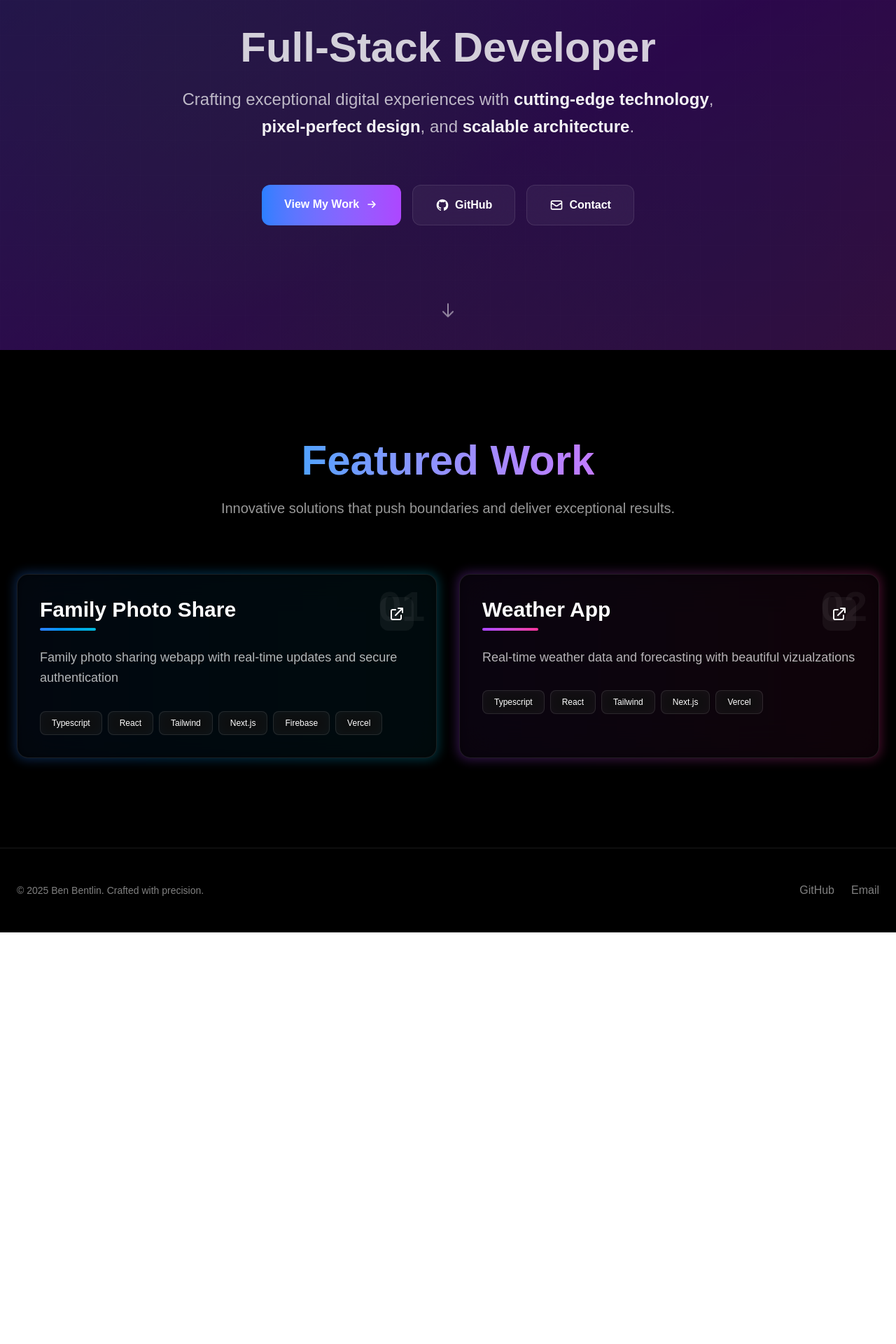
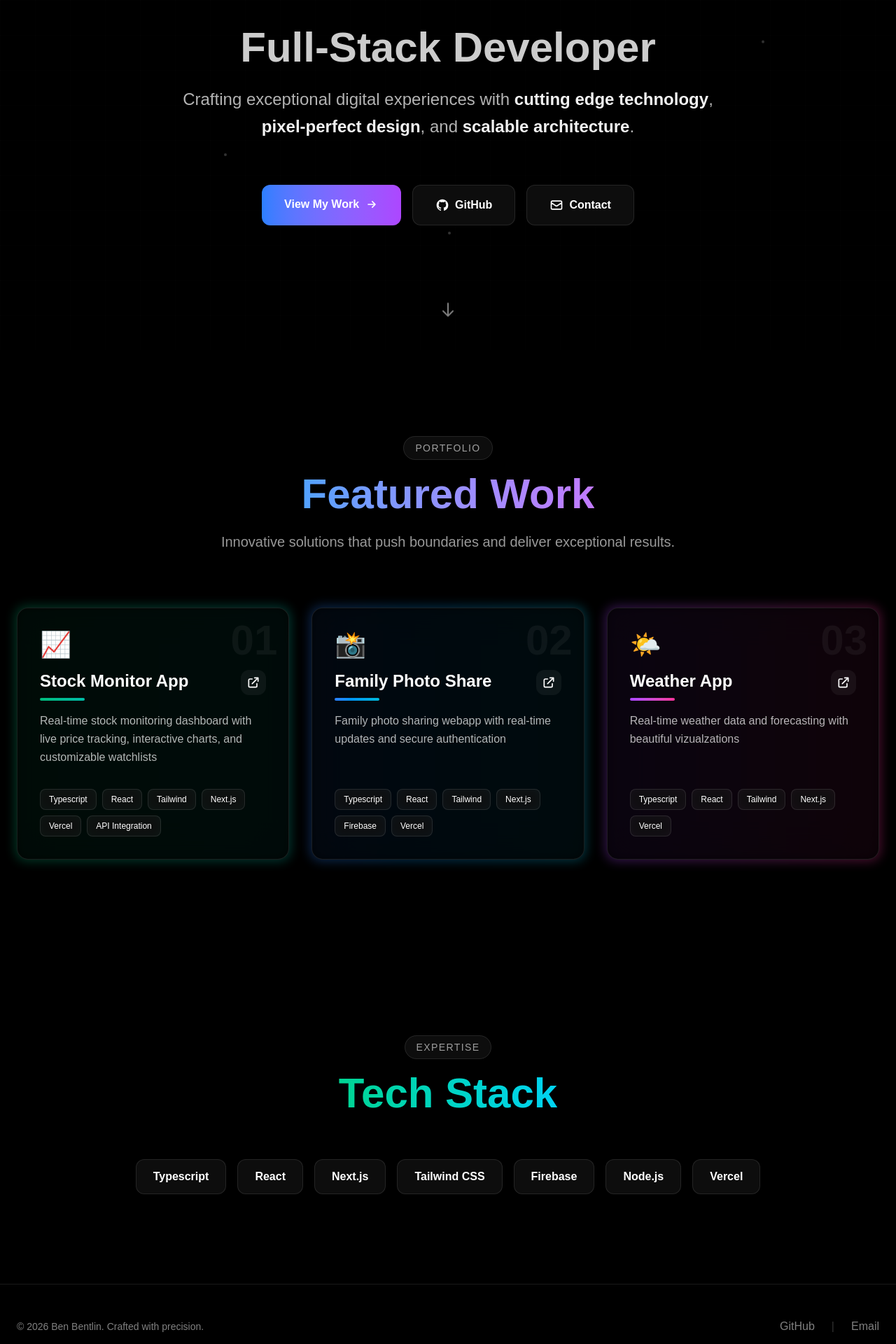
Before and after one commit to bbentlin/portfolio-website, a Next.js app: page / in a window 1280 px wide. Shown: the part 300-2220 px from the top of the page at 70% size. Before the commit the page ends 1632 px from the top, so only its background shows below. Built offline with nearby package versions, Linux system fonts and the light colour scheme.

Commit message:
Enhance Home page with mouse tracking, improved layout, and new tech stack section

```diff
--- a/src/app/page.tsx
+++ b/src/app/page.tsx
@@ -1,14 +1,14 @@
 "use client";
 
 import Image from "next/image";
-import { useEffect, useState } from "react";
+import { useEffect, useState, useRef } from "react";
 
 export default function Home() {
   const [showScrollIndicator, setShowScrollIndicator] = useState(true);
+  const [mousePos, setMousePos] = useState({ x: 0, y: 0 });
 
   useEffect(() => {
     const handleScroll = () => {
-      // Hide the indicator after scrolling down 100 pixels
       if (window.scrollY > 100) {
         setShowScrollIndicator(false);
       } else {
@@ -16,17 +16,35 @@ export default function Home() {
       }
     };
 
+    const handleMouseMove = (e: MouseEvent) => {
+      setMousePos({ x: e.clientX, y: e.clientY });
+    };
+
     window.addEventListener("scroll", handleScroll);
-    return () => window.removeEventListener("scroll", handleScroll);
+    window.addEventListener("mousemove", handleMouseMove);
+    return () => {
+      window.removeEventListener("scroll", handleScroll);
+      window.removeEventListener("mousemove", handleMouseMove);
+    };
   }, []);
 
   const projects = [
+    {
+      title: "Stock Monitor App",
+      description:
+        "Real-time stock monitoring dashboard with live price tracking, interactive charts, and customizable watchlists",
+      link: "https://stock-monitor-app-two.vercel.app",
+      tags: ["Typescript", "React", "Tailwind", "Next.js", "Vercel", "API Integration"],
+      gradient: "from-emerald-500 to-teal-500",
+      icon: "📈",
+    },
     {
       title: "Family Photo Share",
       description: "Family photo sharing webapp with real-time updates and secure authentication",
       link: "https://family-photo-share-d2e8.vercel.app",
       tags: ["Typescript", "React", "Tailwind", "Next.js", "Firebase", "Vercel"],
       gradient: "from-blue-500 to-cyan-500",
+      icon: "📸",
     },
     {
       title: "Weather App",
@@ -34,28 +52,78 @@ export default function Home() {
       link: "https://weather-app-three-kohl-98.vercel.app",
       tags: ["Typescript", "React","Tailwind", "Next.js", "Vercel"],
       gradient: "from-purple-500 to-pink-500",
+      icon: "🌤️",
     },
+  ];
+
+  const techStack = [
+    { name: "Typescript", color: "from-blue-400 to-blue-600" },
+    { name: "React", color: "from-cyan-400 to-cyan-600" },
+    { name: "Next.js", color: "from-gray-400 to-gray-600" },
+    { name: "Tailwind CSS", color: "from-teal-400 to-teal-600" },
+    { name: "Firebase", color: "from-yellow-400 to-orange-500" },
+    { name: "Node.js", color: "from-green-400 to-green-600" },
+    { name: "Vercel", color: "from-white/80 to-gray-400" },
   ];
 
   return (
     <div className="min-h-screen bg-black text-white overflow-hidden">
+      {/* Mouse follow glow */}
+      <div
+        className="fixed w-96 h-96 rounded-full pointer-events-none z-0 transition-transform duration-300 ease-out"
+        style={{
+          background:
+            "radial-gradient(circle, rgba(139, 92, 246, 0.15), transparent 70%)",
+          left: mousePos.x - 192,
+          top: mousePos.y - 192,
+        }}
+      />
+
       {/* Animated mesh gradient background */}
-      <div className="fixed inset-0 opacity-30">
+      <div className="fixed inset-0 opacity-0">
         <div className="absolute inset-0 bg-gradient-to-br from-blue-600 via-purple-600 to-pink-600 animate-gradient"></div>
-        <div className="absolute inset-0" style={{
-          backgroundImage: `radial-gradient(circle at 20% 50%, rgba(120, 119, 198, 0.3), transparent 50%),
-                            radial-gradient(circle at 80% 80%, rgba(74, 86, 226, 0.3), transparent 50%),
-                            radial-gradient(circle at 40% 80%, rgba(72, 187, 120, 0.2), transparent 50%)`
-        }}></div>
+        <div
+          className="absolute inset-0"
+          style={{
+            backgroundImage: `radial-gradient(circle at 20% 50%, rgba(120, 119, 198, 0.3), transparent 50%),
+                              radial-gradient(circle at 80% 80%, rgba(74, 86, 226, 0.3), transparent 50%),
+                              radial-gradient(circle at 40% 80%, rgba(72, 187, 120, 0.2), transparent 50%)`,
+          }}
+        ></div>
       </div>
 
       {/* Grid overlay */}
-      <div className="fixed inset-0 opacity-10 pointer-events-none"
+      <div
+        className="fixed inset-0 opacity-10 pointer-events-none"
         style={{
-          backgroundImage: 'linear-gradient(rgba(255,255,255,0.1) 1px, transparent 1px), linear-gradient(90deg, rgba(255,255,255,0.1) 1px, transparent 1px)',
-          backgroundSize: '50px 50px'
+          backgroundImage:
+            "linear-gradient(rgba(255,255,255,0.1) 1px, transparent 1px), linear-gradient(90deg, rgba(255,255,255,0.1) 1px, transparent 1px)",
+          backgroundSize: "50px 50px",
         }}
       ></div>
+
+      {/* Floating particles */}
+      <div className="fixed inset-0 pointer-events-none overflow-hidden">
+        {[
+          { left: "10%", top: "20%" },
+          { left: "70%", top: "10%" },
+          { left: "25%", top: "65%" },
+          { left: "85%", top: "45%" },
+          { left: "50%", top: "80%" },
+          { left: "40%", top: "30%" },
+        ].map((pos, i) => (
+          <div
+            key={i}
+            className="absolute w-1 h-1 bg-white/20 rounded-full animate-float"
+            style={{
+              left: pos.left,
+              top: pos.top,
+              animationDelay: `${i * 0.7}s`,
+              animationDuration: `${3 + i * 0.5}s`,
+            }}
+          />
+        ))}
+      </div>
 
       {/* Hero Section */}
       <section className="relative min-h-screen flex items-center justify-center px-6">
@@ -68,9 +136,9 @@ export default function Home() {
             </span>
           </div>
 
-          {/* Main heading with text animation */}
+          {/* Main heading */}
           <h1 className="text-6xl sm:text-8xl font-black mb-6 leading-tight">
-            <span className="block bg-gradient-to-r from-blue-400 via-purple-400 to-pink-400 bg-clip-text text-transparent animate-gradient-x">
+            <span className="block bg-gradient-to-r from-blue-400 via-purple-400  to-pink-400 bg-clip-text text-transparent animate-gradient-x">
               Ben Bentlin
             </span>
             <span className="block text-4xl sm:text-6xl mt-4 text-white/80">
@@ -80,9 +148,21 @@ export default function Home() {
 
           <p className="text-xl sm:text-2xl text-white/70 max-w-3xl mx-auto leading-relaxed">
             Crafting exceptional digital experiences with
-            <span className="text-white/95 font-semibold"> cutting-edge technology</span>,
-            <span className="text-white/95 font-semibold"> pixel-perfect design</span>, and
-            <span className="text-white/95 font-semibold"> scalable architecture</span>.
+            <span className="text-white/95 font-semibold">
+              {" "}
+              cutting edge technology
+            </span>
+            ,
+            <span className="text-white/95 font-semibold">
+              {" "}
+              pixel-perfect design
+            </span>
+            , and
+            <span className="text-white/95 font-semibold">
+              {" "}
+              scalable architecture
+            </span>
+            .
           </p>
 
           {/* CTA Buttons */}
@@ -93,21 +173,35 @@ export default function Home() {
             >
               <span className="relative z-10 flex items-center gap-2">
                 View My Work
-                <svg className="w-5 h-5 group-hover:translate-x-1 transition-transform" fill="none" stroke="currentColor" viewBox="0 0 24 24">
-                  <path strokeLinecap="round" strokeLinejoin="round" strokeWidth={2} d="M13 7l5 5m0 0l-5 5m5-5H6" />
+                <svg
+                  className="w-5 h-5 group-hover:translate-x-1 transition-transform"
+                  fill="none"
+                  stroke="currentColor"
+                  viewBox="0 0 24 24"
+                >
+                  <path
+                    strokeLinecap="round"
+                    strokeLinejoin="round"
+                    strokeWidth={2}
+                    d="M13 7l5 5m0 0l-5 5m5-5H6"
+                  />
                 </svg>
               </span>
-              <div className="absolute inset-0 bg-gradient-to-r from-purple-500 to-pink-500 opacity-0 group-hover:opacity-100 transition-opacity"></div>
+              <div className="absolute inset-0  bg-gradient-to-r from-purple-500 to-pink-500 opacity-0 group-hover:opacity-100 transition-opacity"></div>
             </a>
 
             <a
-              href="https://github.com/bbentlin"
-              target="_blank"
-              rel="noopener noreferrer"
-              className="group px-8 py-4 bg-white/5 backdrop-blur-xl border border-white/10 rounded-xl font-semibold hover:bg-white/10 hover:border-white/30 transition-all duration-300 flex items-center gap-2"
+                href="https://github.com/bbentlin"
+                target="_blank"
+                rel="noopener noreferer"
+                className="group px-8 py-4 bg-white/5 backdrop-blur-xl border border-white/10 rounded-xl font-semibold hover:bg-white/10 hover:border-white/30 transition-all duration-300 flex items-center gap-2"
             >
               <svg className="w-5 h-5" fill="currentColor" viewBox="0 0 24 24">
-                <path fillRule="evenodd" d="M12 2C6.477 2 2 6.484 2 12.017c0 4.425 2.865 8.18 6.839 9.504.5.092.682-.217.682-.483 0-.237-.008-.868-.013-1.703-2.782.605-3.369-1.343-3.369-1.343-.454-1.158-1.11-1.466-1.11-1.466-.908-.62.069-.608.069-.608 1.003.07 1.531 1.032 1.531 1.032.892 1.53 2.341 1.088 2.91.832.092-.647.35-1.088.636-1.338-2.22-.253-4.555-1.113-4.555-4.951 0-1.093.39-1.988 1.029-2.688-.103-.253-.446-1.272.098-2.65 0 0 .84-.27 2.75 1.026A9.564 9.564 0 0112 6.844c.85.004 1.705.115 2.504.337 1.909-1.296 2.747-1.027 2.747-1.027.546 1.379.202 2.398.1 2.651.64.7 1.028 1.595 1.028 2.688 0 3.848-2.339 4.695-4.566 4.943.359.309.678.92.678 1.855 0 1.338-.012 2.419-.012 2.747 0 .268.18.58.688.482A10.019 10.019 0 0022 12.017C22 6.484 17.522 2 12 2z" clipRule="evenodd" />
+                <path
+                  fillRule="evenodd"
+                  d="M12 2C6.477 2 2 6.484 2 12.017c0 4.425 2.865 8.18 6.839 9.504.5.092.682-.217.682-.483 0-.237-.008-.868-.013-1.703-2.782.605-3.369-1.343-3.369-1.343-.454-1.158-1.11-1.466-1.11-1.466-.908-.62.069-.608.069-.608 1.003.07 1.531 1.032 1.531 1.032.892 1.53 2.341 1.088 2.91.832.092-.647.35-1.088.636-1.338-2.22-.253-4.555-1.113-4.555-4.951 0-1.093.39-1.988 1.029-2.688-.103-.253-.446-1.272.098-2.65 0 0 .84-.27 2.75 1.026A9.564 9.564 0 0112 6.844c.85.004 1.705.115 2.504.337 1.909-1.296 2.747-1.027 2.747-1.027.546 1.379.202 2.398.1 2.651.64.7 1.028 1.595 1.028 2.688 0 3.848-2.339 4.695-4.566 4.943.359.309.678.92.678 1.855 0 1.338-.012 2.419-.012 2.747 0 .268.18.58.688.482A10.019 10.019 0 0022 12.017C22 6.484 17.522 2 12 2z"
+                  clipRule="evenodd"
+                />
               </svg>
               GitHub
             </a>
@@ -116,21 +210,41 @@ export default function Home() {
               href="mailto:bbentlin@icloud.com"
               className="group px-8 py-4 bg-white/5 backdrop-blur-xl border border-white/10 rounded-xl font-semibold hover:bg-white/10 hover:border-white/30 transition-all duration-300 flex items-center gap-2"
             >
-              <svg className="w-5 h-5" fill="none" stroke="currentColor" viewBox="0 0 24 24">
-                <path strokeLinecap="round" strokeLinejoin="round" strokeWidth={2} d="M3 8l7.89 5.26a2 2 0 002.22 0L21 8M5 19h14a2 2 0 002-2V7a2 2 0 00-2-2H5a2 2 0 00-2 2v10a2 2 0 002 2z" />
+              <svg
+                className="w-5 h-5"
+                fill="none"
+                stroke="currentColor"
+                viewBox="0 0 24 24"
+              >
+                <path
+                  strokeLinecap="round"
+                  strokeLinejoin="round"
+                  strokeWidth={2}
+                  d="M3 8l7.89 5.26a2 2 0 002.22 0L21 8M5 19h14a2 2 0 002-2V7a2 2 0 00-2-2H5a2 2 0 00-2 2v10a2 2 0 002 2z"
+                />
               </svg>
               Contact
             </a>
           </div>
 
-          {/* Scroll indicator */}
+          {/* Scroll Indicator */}
           <div
             className={`absolute bottom-10 left-1/2 -translate-x-1/2 animate-bounce transition-opacity duration-500 ${
-              showScrollIndicator ? 'opacity-100' : 'opacity-0'
+              showScrollIndicator ? "opacity-100" : "opacity-0"
             }`}
           >
-            <svg className="w-6 h-6 text-white/50" fill="none" stroke="currentColor" viewBox="0 0 24 24">
-              <path strokeLinecap="round" strokeLinejoin="round" strokeWidth={2} d="M19 14l-7 7m0 0l-7-7m7 7V3" />
+            <svg
+              className="w-6 h-6 text-white/50"
+              fill="none"
+              stroke="currentColor"
+              viewBox="0 0 24 24"
+            >
+              <path
+                strokeLinecap="round"
+                strokeLinejoin="round"
+                strokeWidth={2}
+                d="M19 14l-7 7m0 0l-7-7m7 7V3"
+              />
             </svg>
           </div>
         </div>
@@ -141,7 +255,10 @@ export default function Home() {
         <div className="max-w-7xl mx-auto">
           {/* Section header */}
           <div className="text-center mb-20">
-            <h2 className="text-5xl sm:text-6xl font-black mb-6">
+            <span className="text-sm font-medium px-4 py-2 bg-white/5 backdrop-blur-xl rounded-full border border-white/10 text-white/60 uppercase tracking-widest">
+              Portfolio
+            </span>
+            <h2 className="text-5xl sm:text-6xl font-black mt-6 mb-6">
               <span className="bg-gradient-to-r from-blue-400 to-purple-400 bg-clip-text text-transparent">
                 Featured Work
               </span>
@@ -151,8 +268,8 @@ export default function Home() {
             </p>
           </div>
 
-          {/* Projects grid */}
-          <div className="grid gap-8 lg:grid-cols-2">
+          {/* Projects grid - 3 columns on large screens */}
+          <div className="grid gap-8 lg:grid-cols-3">
             {projects.map((project, index) => (
               <a
                 key={index}
@@ -162,31 +279,48 @@ export default function Home() {
                 className="group relative"
               >
                 {/* Card glow effect */}
-                <div className={`absolute -inset-0.5 bg-gradient-to-r ${project.gradient} rounded-2xl blur opacity-30 group-hover:opacity-100 transition duration-1000 group-hover:duration-200`}></div>
+                <div
+                  className={`absolute -inset-0.5 bg-gradient-to-r ${project.gradient} rounded-2xl blur opacity-30 group-hover:opacity-100 transition duration-1000 group-hover:duration-200`}
+                ></div>
 
                 {/* Card content */}
-                <div className="relative bg-black/80 backdrop-blur-xl border border-white/10 rounded-2xl p-8 h-full group-hover:border-white/30 transition-all duration-300">
+                <div className="relative bg-black/80 backdrop-blur-xl border border-white/10 rounded-2xl p-8 h-full group-hover:border-white/30 transition-all duration-300 flex flex-col">
+                {/* Emoji icon */}
+                  <div className="text-4xl mb-4">{project.icon}</div>
+
                   {/* Project number */}
                   <div className="absolute top-4 right-4 text-6xl font-black text-white/5">
                     0{index + 1}
                   </div>
 
-                  <div className="relative z-10">
-                    <div className="flex items-start justify-between mb-6">
+                  <div className="relative z-10 flex flex-col flex-1">
+                    <div className="flex items-start justify-between mb-4">
                       <div>
-                        <h3 className="text-3xl font-bold mb-2 group-hover:text-transparent group-hover:bg-gradient-to-r group-hover:bg-clip-text group-hover:from-blue-400 group-hover:to-purple-400 transition-all">
+                        <h3 className="text-2xl font-bold mb-2 group-hover:text-transparent group-hover:bg-gradient-to-r group-hover:bg-clip-text group-hover:from-blue-400 group-hover:to-purple-400 transition-all">
                           {project.title}
                         </h3>
-                        <div className={`h-1 w-20 bg-gradient-to-r ${project.gradient} rounded-full group-hover:w-32 transition-all duration-300`}></div>
+                        <div
+                          className={`h-1 w-16 bg-gradient-to-r ${project.gradient} rounded-full group-hover:w-24 transition-all duration-300`}
+                        ></div>
                       </div>
-                      <div className="p-3 bg-white/5 rounded-xl group-hover:bg-white/10 transition-colors">
-                        <svg className="w-6 h-6 group-hover:translate-x-1 group-hover:-translate-y-1 transition-transform" fill="none" stroke="currentColor" viewBox="0 0 24 24">
-                          <path strokeLinecap="round" strokeLinejoin="round" strokeWidth={2} d="M10 6H6a2 2 0 00-2 2v10a2 2 0 002 2h10a2 2 0 002-2v-4M14 4h6m0 0v6m0-6L10 14" />
+                      <div className="p-2 bg-white/5 rounded-xl group-hover:bg-white/10 transition-colors shrink-0 ml-2">
+                        <svg
+                          className="w-5 h-5 group-hover:translate-x-1 group-hover:-translate-y-1 transition-transform"
+                          fill="none"
+                          stroke="currentColor"
+                          viewBox="0 0 24 24"
+                        >
+                          <path
+                            strokeLinecap="round"
+                            strokeLinejoin="round"
+                            strokeWidth={2}
+                            d="M10 6H6a2 2 0 00-2 2v10a2 2 0 002 2h10a2 2 0 002-2v-4M14 4h6m0 0v6m0-6L10 14"
+                          />
                         </svg>
                       </div>
                     </div>
 
-                    <p className="text-white/70 mb-8 leading-relaxed text-lg">
+                    <p className="text-white/70 mb-8 leading-relaxed flex-1">
                       {project.description}
                     </p>
 
@@ -194,7 +328,7 @@ export default function Home() {
                       {project.tags.map((tag, tagIndex) => (
                         <span
                           key={tagIndex}
-                          className="text-xs font-medium px-4 py-2 bg-white/5 backdrop-blur-sm rounded-lg border border-white/10 hover:bg-white/10 hover:border-white/20 transition-colors"
+                          className="text-xs font-medium px-3 py-1.5 bg-white/5 backdrop-blur-sm rounded-lg border border-white/10 hover:bg-white/10 hover:border-white/20 transition-colors"
                         >
                           {tag}
                         </span>
@@ -208,13 +342,56 @@ export default function Home() {
         </div>
       </section>
 
+      {/* Tech Stack Section */}
+      <section className="relative py-32 px-6">
+        <div className="max-w-5xl mx-auto text-center">
+          <span className="text-sm font-medium px-4 py-2 bg-white/5 backdrop-blur-xl rounded-full border border-white/10 text-white/60 uppercase tracking-widest">
+            Expertise
+          </span>
+          <h2 className="text-5xl sm:text-6xl font-black mt-6 mb-16">
+            <span className="bg-gradient-to-r from-emerald-400 to-cyan-400 bg-clip-text text-transparent">
+              Tech Stack
+            </span>
+          </h2>
+
+          <div className="flex flex-wrap justify-center gap-4">
+            {techStack.map((tech, index) => (
+              <div
+                key={index}
+                className="group-relative"
+              >
+                <div
+                  className={`absolute -inset-0.5 bg-gradient-to-r ${tech.color} rounded-xl blur opacity-0 group-hover:opacity-60 transition duration-300`}
+                ></div>
+                <div className="relative px-6 py-3 bg-white/5 backdrop-blur-xl border border-white/10 rounded-xl font-semibold hover:bg-white/10 hover:border-white/30 transition-all duration-300 hover:scale-105 cursor-default">
+                  {tech.name}
+                </div>
+              </div>
+            ))}
+          </div>
+        </div>
+      </section>
+
       {/* Footer */}
       <footer className="relative py-12 px-6 border-t border-white/10">
         <div className="max-w-7xl mx-auto flex flex-col sm:flex-row justify-between items-center gap-4 text-white/50">
-          <p className="text-sm">© 2025 Ben Bentlin. Crafted with precision.</p>
+          <p className="text-sm">© 2026 Ben Bentlin. Crafted with precision.</p>
           <div className="flex gap-6">
-            <a href="https://github.com/bbentlin" target="_blank" rel="noopener noreferrer" className="hover:text-white transition-colors">GitHub</a>
-            <a href="mailto:bbentlin@icloud.com" className="hover:text-white transition-colors">Email</a>
+            <a
+              href="https://github.com/bbentlin"
+              target="_blank"
+              rel="noopener noreferrer"
+              className="hover:text-white transition-colors"
+            >
+              GitHub
+            </a>
+            <span className="text-white/20">|</span>
+            <a
+              href="mailto:bbentlin@icloud.com"
+              className="hover:text-white transition-colors"
+            >
+              Email
+            </a>
           </div>
         </div>
       </footer>
```
